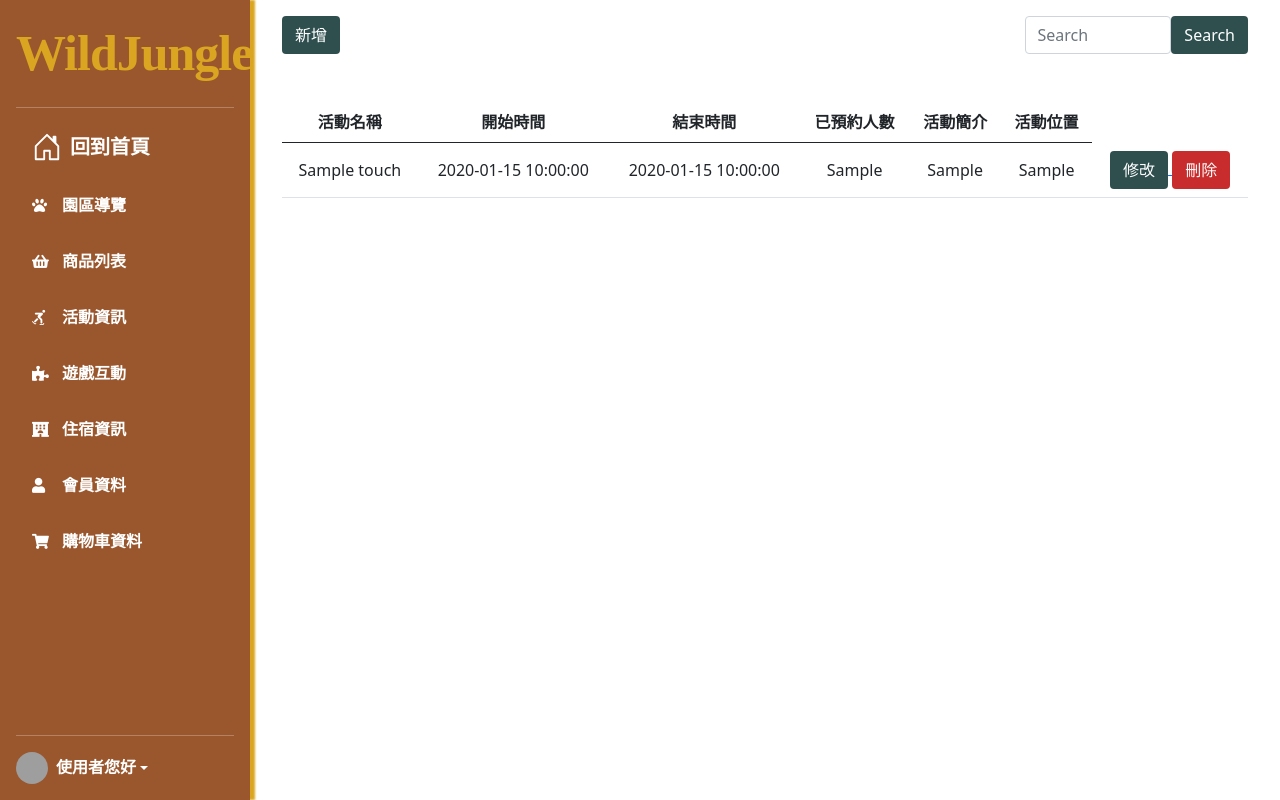
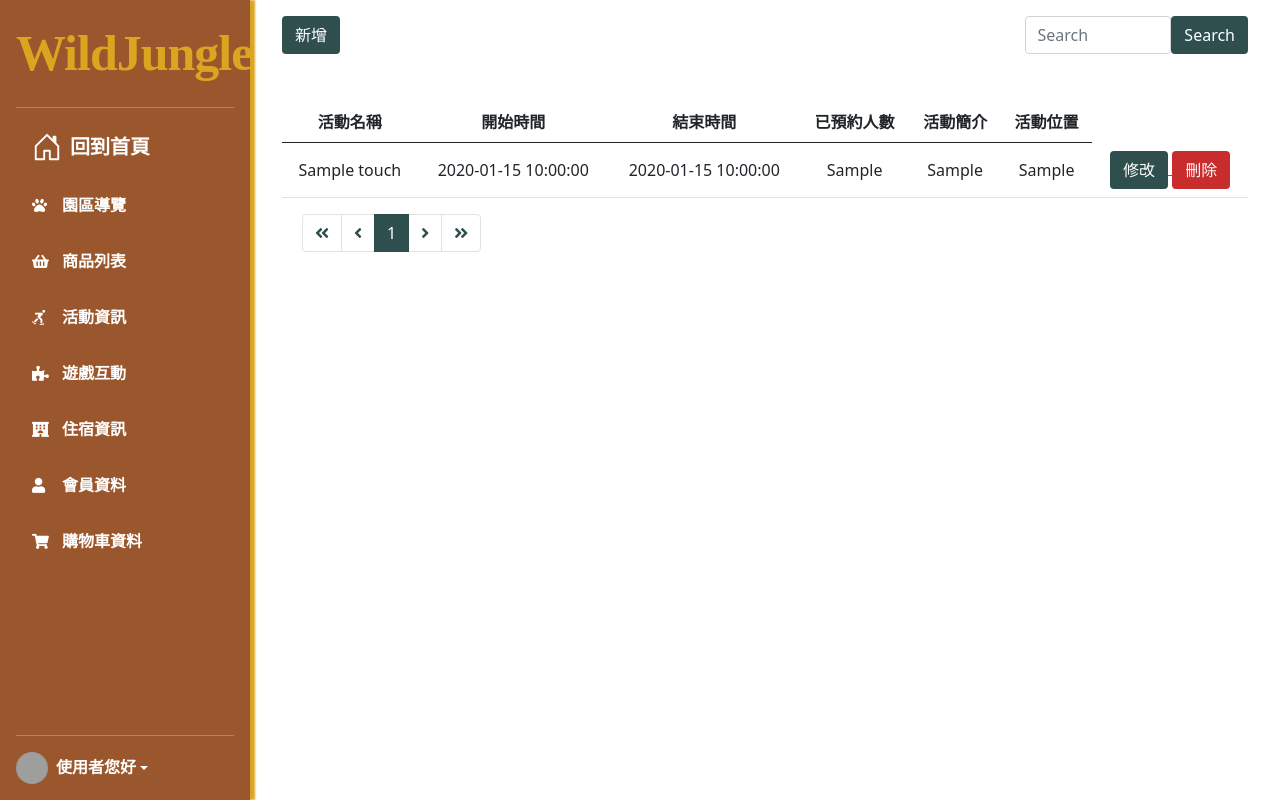
Before and after one commit to Lnhngx/myTeamWork, a PHP site: page /terry_animal_touch.php in a window 1280 px wide. Run offline with PHP 8.4, Linux system fonts and the light colour scheme; tables that the repository leaves empty or names only in its code hold one stand-in row (values such as "Sample post"); some web fonts are replaced; grey boxes are pictures that could not be loaded.

Commit message:
新增換頁功能

```diff
--- a/terry_animal_touch.php
+++ b/terry_animal_touch.php
@@ -1,21 +1,80 @@
 <?php
+require __DIR__ . '/parts/__connect_db.php';
 
-require __DIR__ . '/parts/__connect_db.php';
+$title = '動物接觸';
 $pageName = 'animal_touch';
-$title = '動物接觸';
+
+
+
+$perpage = 5;
+
+$page = isset($_GET['page']) ? intval($_GET['page']) : 1;
+if ($page < 1) {
+    header('Location: animal_touch.php');
+    exit;
+};
+
+$t_sql = 'SELECT COUNT(1) FROM animal_touch';
+$totalRows = $pdo->query($t_sql)->fetch(PDO::FETCH_NUM)[0];
+
+$totalPages = ceil($totalRows / $perpage);
+if ($page > $totalPages) {
+    header('Location: animal_touch.php?page=' . $totalPages);
+    exit;
+};
+
+$sql = sprintf('SELECT `sid`,`actName`,`actTime_start`,`actTime_end`,`reserPeop`,`introduce`,`location` FROM animal_touch ORDER BY `actTime_start` LIMIT %s , %s', ($page - 1) * $perpage, $perpage);
+
+$rows = $pdo->query($sql)->fetchAll();
+
 ?>
+
+
 
 <?php include __DIR__ . '/parts/__html_head.php' ?>
 <?php include __DIR__ . '/parts/__sidebar.php' ?>
-<?php
 
-$sql = sprintf('SELECT `sid`,`actName`,`actTime_start`,`actTime_end`,`reserPeop`,`introduce`,`location` FROM `animal_touch` ORDER BY `actTime_start` ASC ');
-$rows = $pdo->query($sql)->fetchAll();
+<style>
+    .items {
+        display: flex;
+        flex-direction: column;
+    }
 
 
+    .fa-angle-double-right,
+    .fa-angle-right,
+    .fa-angle-left,
+    .fa-angle-double-left {
+        color: #2f4f4f;
+    }
 
-?>
-<style>
+
+    .page-item>a {
+        color: #2f4f4f;
+    }
+
+
+    .page-item.active .page-link {
+        z-index: 999;
+        color: #fff;
+        background-color: #2f4f4f;
+        border-color: #2f4f4f;
+    }
+
+    .page-link:focus {
+        z-index: 999;
+        border-color: #2f4f4f;
+        background-color: #dee2e6;
+        color: #2f4f4f;
+    }
+
+    .page-link:hover {
+        z-index: 999;
+        border-color: #fff;
+        background-color: #dee2e6;
+        color: #2f4f4f;
+    }
+
     .wrap {
         width: calc(100% - 250px);
         position: absolute;
@@ -105,7 +164,7 @@ $rows = $pdo->query($sql)->fetchAll();
                                 <td><?= $r['introduce'] ?></td>
                                 <td><?= $r['location'] ?></td>
                                 <td>
-                                    <a href="terry_edit.php?sid=<?= $r['sid']?>">
+                                    <a href="terry_edit.php?sid=<?= $r['sid'] ?>">
                                         <button type="button" class="editBtn btn btn-outline">修改</button>
                                     </a>
                                     <a href="javascript: removeCartItem(<?= $r['sid'] ?>)">
@@ -116,6 +175,27 @@ $rows = $pdo->query($sql)->fetchAll();
                         <?php endforeach;  ?>
                     </tbody>
                 </table>
+
+
+
+                <div class="row">
+                    <div class="col">
+                        <nav aria-label="Page navigation example">
+                            <ul class="pagination">
+                                <li class="page-item <?= 1 == $page ? 'disabled' : ''; ?>"><a class="page-link" href="?page=1"><i class="fas fa-angle-double-left"></i></a></li>
+                                <li class="page-item <?= 1 == $page ? 'disabled' : ''; ?>"><a class="page-link" href="?page=<?= $page - 1 ?>"><i class="fas fa-angle-left"></i></a></li>
+                                <?php for ($i = $page - 2; $i <= $page + 2; $i++)
+                                    if ($i >= 1 && $i <= $totalPages) :
+                                ?>
+                                    <li class="page-item <?= $i == $page ? 'active' : '' ?>"><a class="page-link" href="?page=<?= $i ?>"><?= $i ?></a></li>
+                                <?php endif; ?>
+                                <!-- for迴圈 -->
+                                <li class="page-item <?= $totalPages == $page ? 'disabled' : ''; ?>"><a class="page-link" href="?page=<?= $page + 1 ?>"><i class="fas fa-angle-right"></i></a></li>
+                                <li class="page-item <?= $totalPages == $page ? 'disabled' : ''; ?>"><a class="page-link" href="?page=<?=$totalPages?>"><i class="fas fa-angle-double-right"></i></a></li>
+                            </ul>
+                        </nav>
+                    </div>
+                </div>
             </div>
         </div>
     </div>
```
